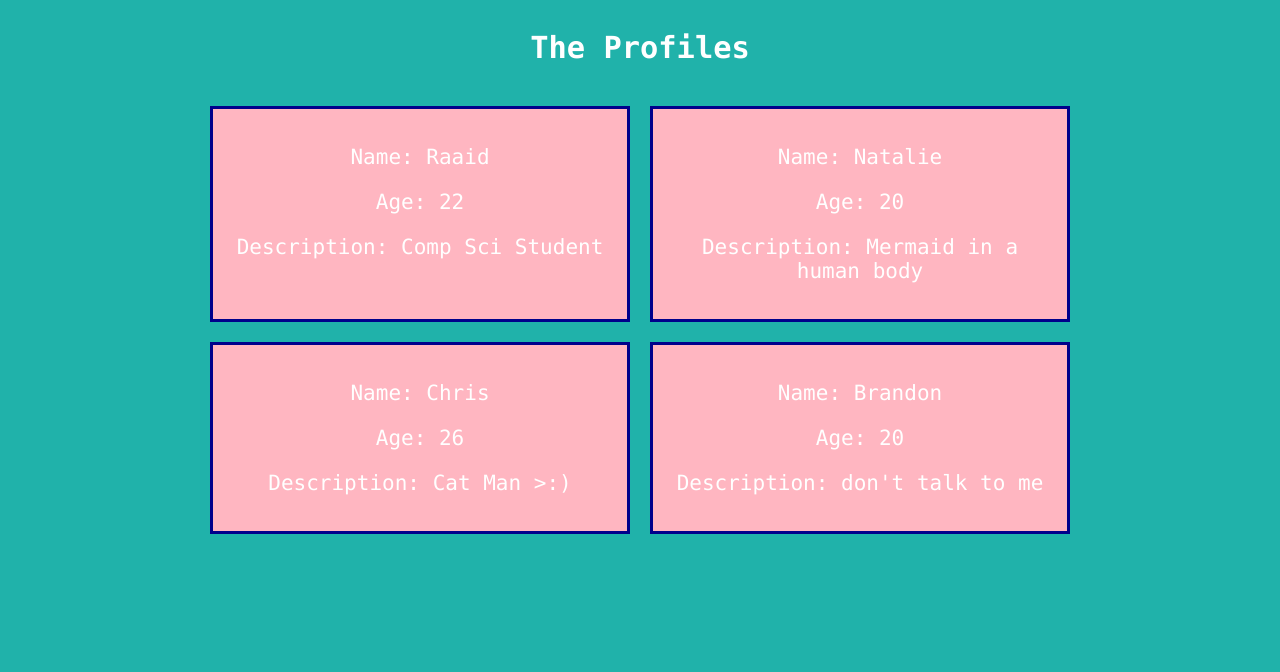
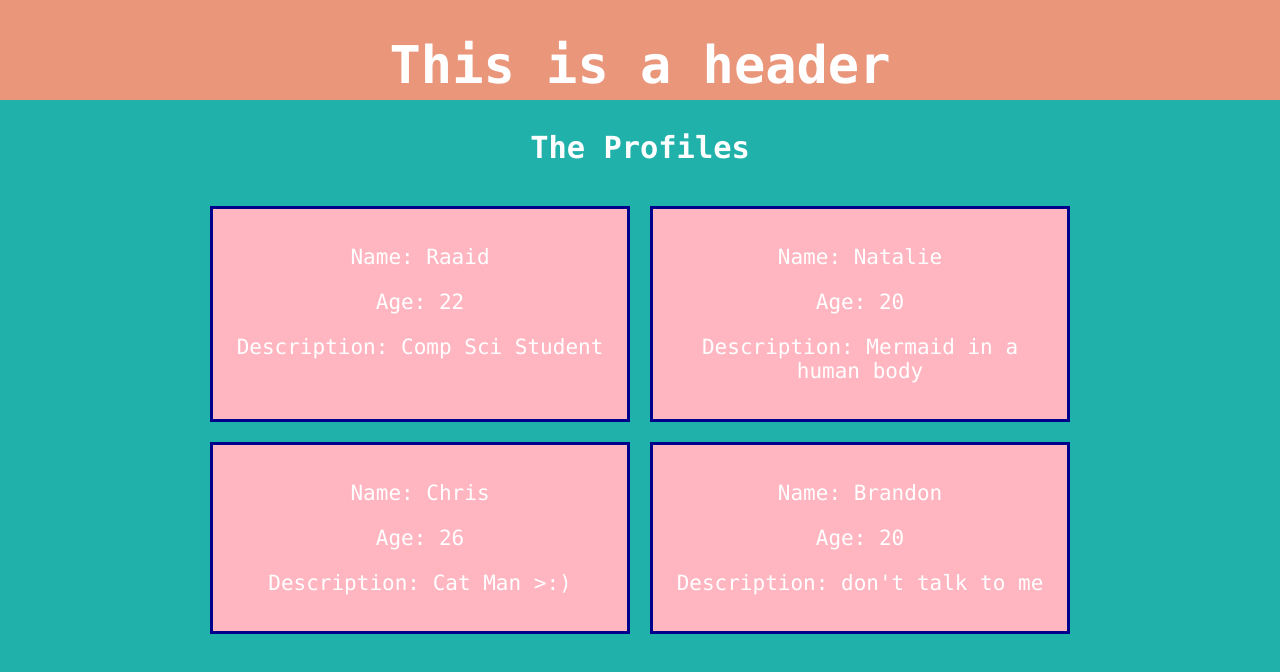
Before and after one commit to raaidsm/EcommerceSite, a React (Create React App) app: page / in a window 1280 px wide. Shown: the top 672 px of the page. Built offline with nearby package versions, Linux system fonts and the light colour scheme.

Commit message:
Created a header with a basic header

```diff
--- a/src/App.tsx
+++ b/src/App.tsx
@@ -2,16 +2,19 @@ import React from 'react';
 import './App.css';
 import ProfileSection from "./components/ProfileSection";
 import Profile from "./components/Profile";
+import Header from "./components/header/Header"
 
 function App() {
     return (
         <main className="App">
+            <Header></Header>
             <ProfileSection>
                 <Profile name="Raaid" age={22} description="Comp Sci Student"/>
                 <Profile name="Natalie" age={20} description="Mermaid in a human body"/>
                 <Profile name="Chris" age={26} description="Cat Man >:)"/>
                 <Profile name="Brandon" age={20} description="don't talk to me"/>
             </ProfileSection>
+
         </main>
     );
 }
--- /dev/null
+++ b/src/components/header/Header.css
@@ -0,0 +1,6 @@
+.header {
+    height: 100px;
+    width: 100%;
+    background-color: darksalmon;
+    display: block;
+}
--- /dev/null
+++ b/src/components/header/Header.tsx
@@ -0,0 +1,16 @@
+import {FC} from "react";
+import "./Header.css"
+
+interface HeaderProps {
+
+}
+
+const Header: FC<HeaderProps> = (props: any) => {
+    return <div className="header">
+           <header>
+               <h1>This is a header</h1>
+           </header>
+    </div>;
+}
+
+export default Header;
```
